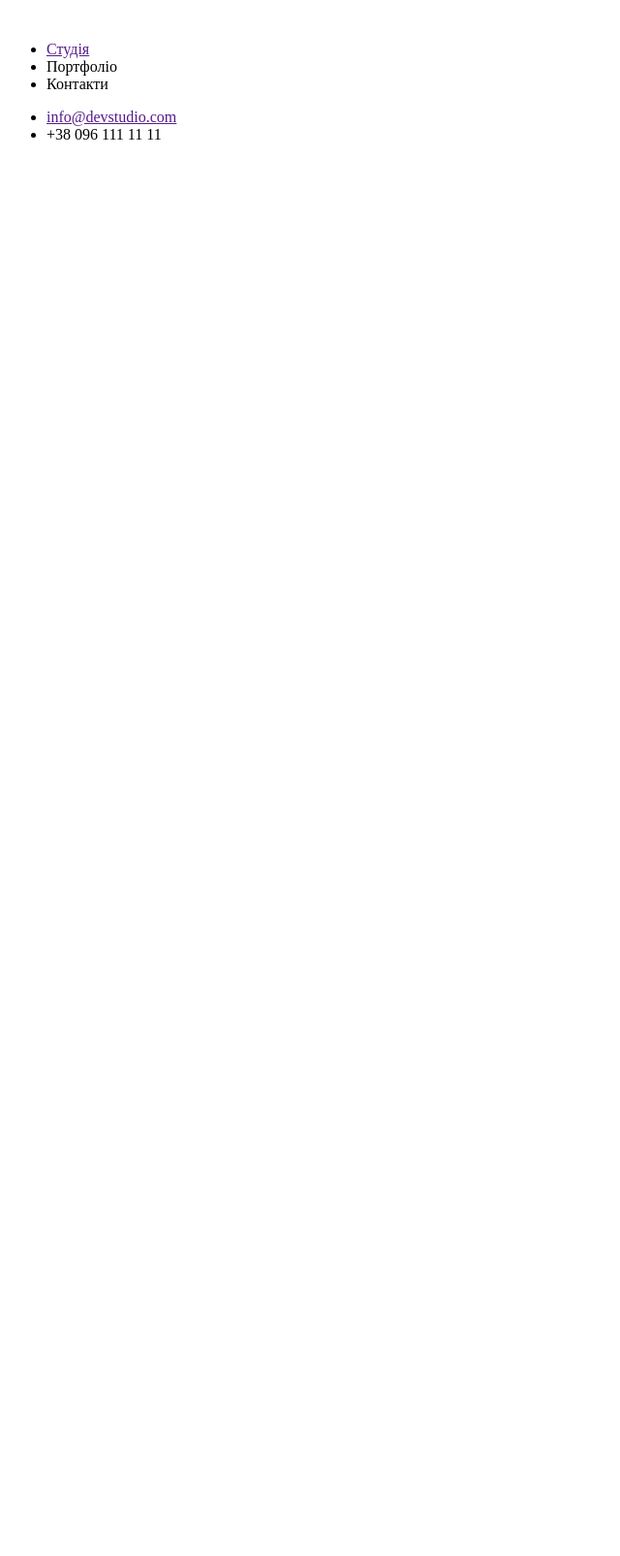
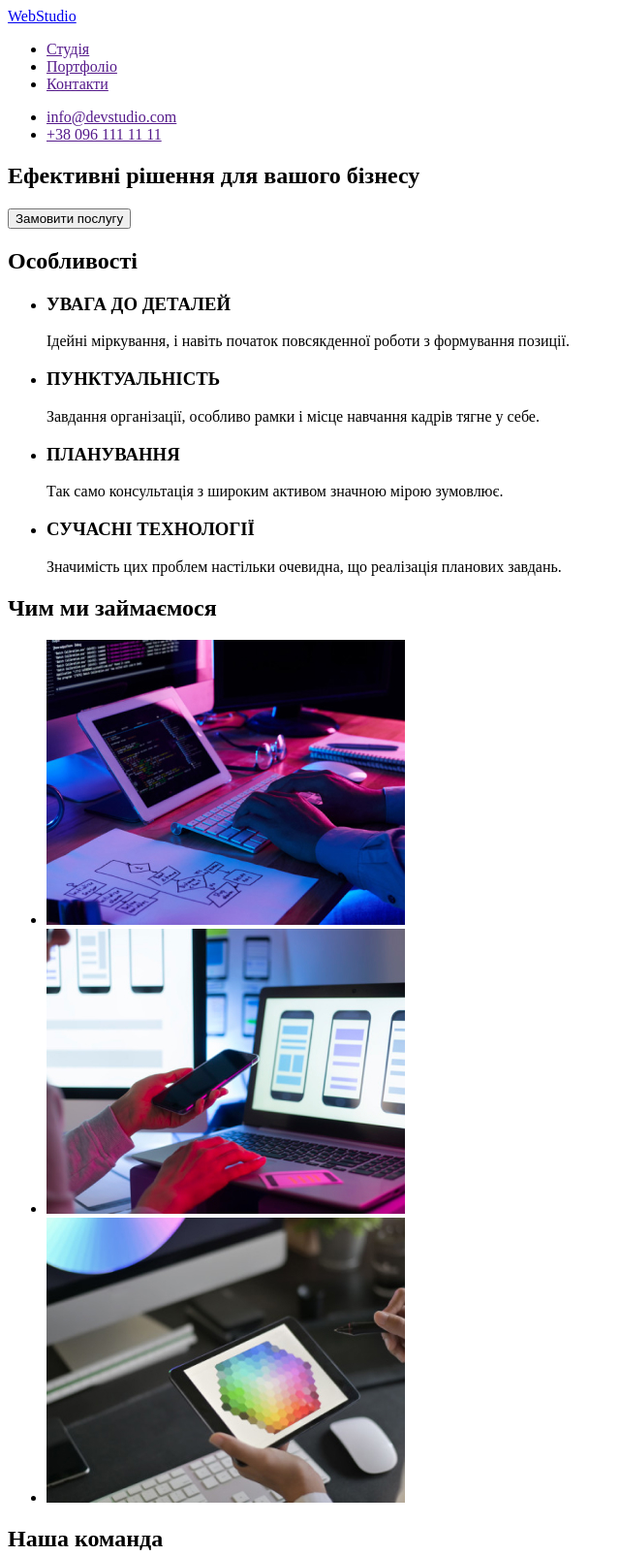
Before and after one commit to sergeyalekseev1976/goit-markup-hw-01, a plain HTML site: page index.html in a window 1280 px wide. Shown: the top 1605 px of the page at 97% size, without its empty margins (0-640 px from the left). Before the commit the page ends 800 px from the top, so only its background shows below. Drawn offline with Linux system fonts and the light colour scheme.

Commit message:
сторінка завершена

```diff
--- a/index.html
+++ b/index.html
@@ -4,23 +4,105 @@
     <meta charset="UTF-8">
     <meta http-equiv="X-UA-Compatible" content="IE=edge">
     <meta name="viewport" content="width=device-width, initial-scale=1.0">
-    <title>Document</title>
+    <title>Веб студія</title>
 </head>
 <body>
-    <header>
-        <a href="http:/google.com">
-            <img src="./imeges/logo.svg" alt="">
-        </a>
-        <ul>
-            <li><a href="">Студія</a></li>
-            <li>Портфоліо</li>
-            <li>Контакти</li>
-        </ul>
+    <!--Верхня лінія-->
+    <header class="header">
+        <a href="http://google.com" lang="en">WebStudio</a>
+        <nav>
+            <ul>
+                <li><a href="">Студія</a></li>
+                <li><a href="">Портфоліо</a></li>
+                <li><a href="">Контакти</a></li>
+            </ul>
+        </nav>
         <ul>
             <li><a href="">info@devstudio.com</a></li>
-            <li>+38 096 111 11 11</li>
+            <li><a href="">+38 096 111 11 11</a></li>
         </ul>
     </header>
+    <main>
+        <!--Шапка-->
+        <section>
+            <h1>Ефективні рішення для вашого бізнесу</h1>
+            <button>Замовити послугу</button>
+        </section>
+        <!--Особливості-->
+        <section>
+            <h2>Особливості</h2>
+            <ul>
+                <li>
+                    <h3>УВАГА ДО ДЕТАЛЕЙ</h3>
+                    <p>Ідейні міркування, і навіть початок повсякденної роботи з формування позиції.</p>
+                </li>
+                <li>
+                    <h3>ПУНКТУАЛЬНІСТЬ</h3>
+                    <p>Завдання організації, особливо рамки і місце навчання кадрів тягне у себе.</p>
+                </li>
+                <li>
+                    <h3>ПЛАНУВАННЯ</h3>
+                    <p>Так само консультація з широким активом значною мірою зумовлює.</p>
+                </li>
+                <li>
+                    <h3>СУЧАСНІ ТЕХНОЛОГІЇ</h3>
+                    <p>Значимість цих проблем настільки очевидна, що реалізація планових завдань.</p>
+                </li>
+            </ul>
+        </section>
+        <!--Чим займаємось-->
+        <section>
+            <h2>Чим ми займаємося</h2>
+            <ul>
+                <li>
+                    <img src="./imeges/box1.jpg" alt="фото" width="370">
+                </li>
+                <li>
+                    <img src="./imeges/box2.jpg" alt="фото" width="370">
+                </li>
+                <li>
+                    <img src="./imeges/box3.jpg" alt="фото" width="370">
+                </li>
+            </ul>
 
+        </section>
+        <!--Наша команда-->
+        <section>
+            <h2>Наша команда</h2>
+            <ul>
+                <li>
+                    <img src="./imeges/img1.jpg" alt="фото" width="270">
+                    <h3>Ігор Дем'яненко</h3>
+                    <p lang="en">Product Designer</p>
+                </li>
+                <li>
+                    <img src="./imeges/img2.jpg" alt="фото" width="270">
+                    <h3>Ольга Рєпіна</h3>
+                    <p lang="en">Frontend Developer</p>
+                </li>
+                <li>
+                    <img src="./imeges/img3.jpg" alt="фото" width="270">
+                    <h3>Микола Тарасов</h3>
+                    <p lang="en">Marketing</p>
+                </li>
+                <li>
+                    <img src="./imeges/img4.jpg" alt="фото" width="270">
+                    <h3>Михайло Єрмаков</h3>
+                    <p lang="en">UI Designer</p>
+                </li>
+            </ul>
+        </section>
+    </main>
+        <!--Підвал-->
+    <footer>
+        <section>
+            <h2>Підвал</h2>
+            <a href="http://google.com" lang="en">WebStudio</a>
+            <address>
+                м. Київ, пр-т Лесі Українки, 26 <br> info@example.com <br> +38 099 111 11 11
+            </address>
+        </section>
+
+    </footer>
 </body>
 </html>
```
